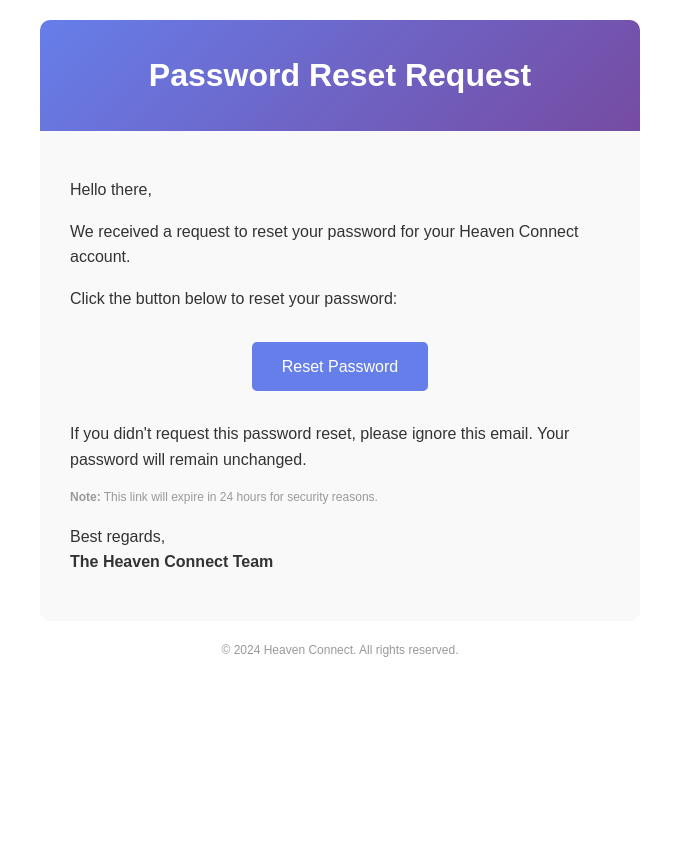
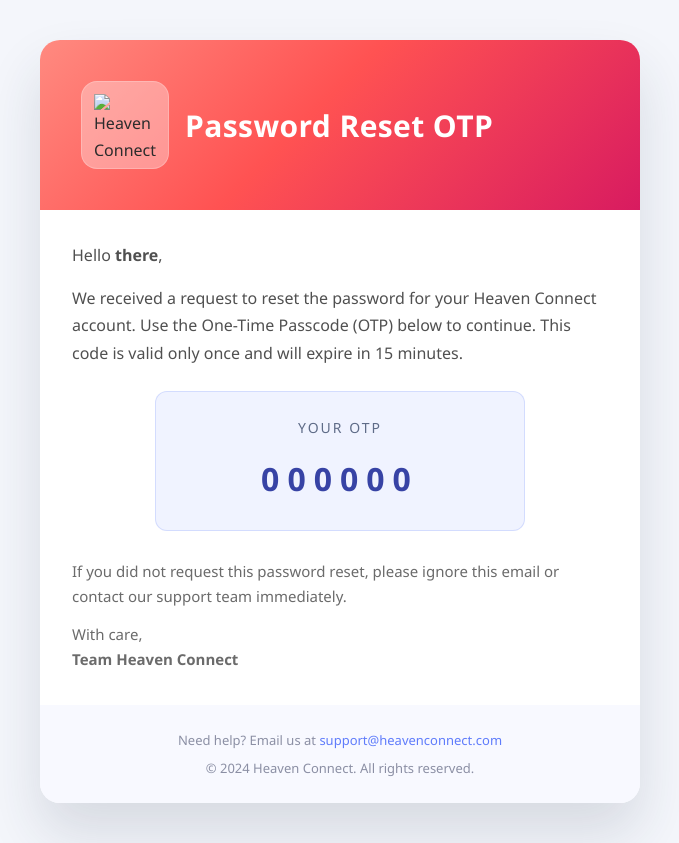
Before and after one commit to Rohith-Keenthananickal/Heaven-connect-communication, a Python web app: template app/templates/html/password_reset.html in a window 1280 px wide. Shown: the whole page, without its empty margins (300-979 px from the left). Before the commit the page ends 800 px from the top, so only its background shows below. Run offline with Jinja, Linux system fonts and the light colour scheme; the template is opened without the code that fills it, so the values that code supplies are empty.

Commit message:
feat: enhance email functionality with new template context and improved password reset email design

```diff
--- a/app/templates/html/password_reset.html
+++ b/app/templates/html/password_reset.html
@@ -3,38 +3,68 @@
 <head>
     <meta charset="UTF-8">
     <meta name="viewport" content="width=device-width, initial-scale=1.0">
-    <title>Reset Your Password</title>
+    <title>Heaven Connect OTP</title>
 </head>
-<body style="font-family: Arial, sans-serif; line-height: 1.6; color: #333; max-width: 600px; margin: 0 auto; padding: 20px;">
-    <div style="background: linear-gradient(135deg, #667eea 0%, #764ba2 100%); padding: 30px; text-align: center; border-radius: 10px 10px 0 0;">
-        <h1 style="color: white; margin: 0;">Password Reset Request</h1>
-    </div>
+<body style="font-family: 'Segoe UI', Arial, sans-serif; line-height: 1.7; color: #2c2c2c; background: #f4f6fb; padding: 40px 0; margin: 0;">
+    <table role="presentation" cellpadding="0" cellspacing="0" width="100%">
+        <tr>
+            <td align="center">
+                <table role="presentation" cellpadding="0" cellspacing="0" width="600" style="background: #ffffff; border-radius: 20px; overflow: hidden; box-shadow: 0 30px 55px rgba(36, 48, 70, 0.14);">
+                    <tr>
+                        <td style="padding: 0;">
+                            <table role="presentation" width="100%" style="background: linear-gradient(135deg, #FF8A80 0%, #FF5252 45%, #D81B60 100%);">
+                                <tr>
+                                    <td style="padding: 36px;">
+                                        <table width="100%" role="presentation">
+                                            <tr>
+                                                <td style="vertical-align: middle;">
+                                                    <div style="display: inline-flex; align-items: center; gap: 16px;">
+                                                        <div style="padding: 12px; border-radius: 16px; background: rgba(255, 255, 255, 0.34); border: 1px solid rgba(255,255,255,0.22);">
+                                                            <img src="https://admin.heavenconnect.in/favicon.png" alt="Heaven Connect" width="62" height="62" style="display:block;">
+                                                        </div>
+                                                        <div>
+                                                            <h1 style="margin: 0; font-size: 30px; color: #ffffff; letter-spacing: 0.4px;">Password Reset OTP</h1>
+                                                        </div>
+                                                    </div>
+                                                </td>
 
-    <div style="background: #f9f9f9; padding: 30px; border-radius: 0 0 10px 10px;">
-        <p>Hello {{ user_name | default('there') }},</p>
+                                            </tr>
+                                        </table>
+                                    </td>
+                                </tr>
 
-        <p>We received a request to reset your password for your Heaven Connect account.</p>
-
-        <p>Click the button below to reset your password:</p>
-
-        <div style="text-align: center; margin: 30px 0;">
-            <a href="{{ reset_link }}" style="background: #667eea; color: white; padding: 12px 30px; text-decoration: none; border-radius: 5px; display: inline-block;">
-                Reset Password
-            </a>
-        </div>
-
-        <p>If you didn't request this password reset, please ignore this email. Your password will remain unchanged.</p>
-
-        <p style="color: #999; font-size: 12px;">
-            <strong>Note:</strong> This link will expire in {{ expiry_hours | default('24') }} hours for security reasons.
-        </p>
-
-        <p>Best regards,<br>
-        <strong>The Heaven Connect Team</strong></p>
-    </div>
-
-    <div style="text-align: center; margin-top: 20px; color: #999; font-size: 12px;">
-        <p>© {{ current_year | default('2024') }} Heaven Connect. All rights reserved.</p>
-    </div>
+                            </table>
+                        </td>
+                    </tr>
+                    <tr>
+                        <td style="padding: 32px;">
+                            <p style="font-size: 16px; color: #505050; margin: 0 0 16px;">Hello <strong>{{ user_name | default('there') }}</strong>,</p>
+                            <p style="font-size: 16px; color: #505050; margin: 0 0 24px;">
+                                We received a request to reset the password for your Heaven Connect account. Use the One-Time Passcode (OTP) below to continue.
+                                This code is valid only once and will expire in {{ expiry_minutes | default(15) }} minutes.
+                            </p>
+                            <div style="margin: 0 auto 28px; max-width: 320px; background: #f0f3ff; border-radius: 12px; padding: 24px; text-align: center; border: 1px solid rgba(95, 124, 251, 0.2);">
+                                <p style="margin: 0; font-size: 14px; color: #5f6c88; letter-spacing: 2px; text-transform: uppercase;">Your OTP</p>
+                                <p style="margin: 12px 0 0; font-size: 32px; letter-spacing: 8px; font-weight: 600; color: #3743a5;">{{ otp_code | default('000000') }}</p>
+                            </div>
+                            <p style="font-size: 15px; color: #6b6b6b; margin: 0 0 12px;">
+                                If you did not request this password reset, please ignore this email or contact our support team immediately.
+                            </p>
+                            <p style="font-size: 15px; color: #6b6b6b; margin: 0;">
+                                With care,<br>
+                                <strong>Team Heaven Connect</strong>
+                            </p>
+                        </td>
+                    </tr>
+                    <tr>
+                        <td style="background: #f8f9ff; padding: 24px; text-align: center; color: #8b8fa4; font-size: 13px;">
+                            <p style="margin: 0 0 6px;">Need help? Email us at <a href="mailto:support@heavenconnect.com" style="color: #5f7cfb; text-decoration: none;">support@heavenconnect.com</a></p>
+                            <p style="margin: 0;">© {{ current_year | default('2024') }} Heaven Connect. All rights reserved.</p>
+                        </td>
+                    </tr>
+                </table>
+            </td>
+        </tr>
+    </table>
 </body>
 </html>
```
Also changed, not shown: app/models/email.py (+36 -2 lines), app/services/email_service.py (+8 -3 lines).
